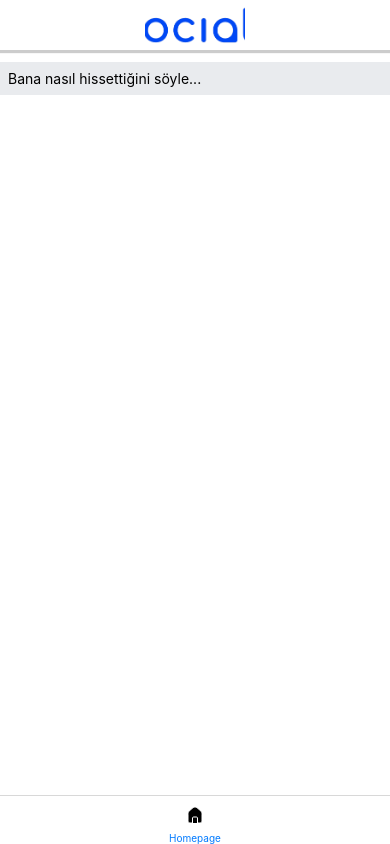
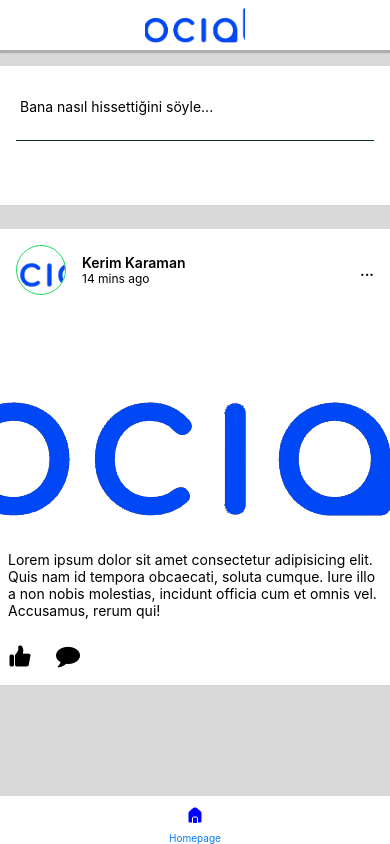
Before and after one commit to kerimkaraman/social-media-app-rn, a React Native app: screen /BottomTabs in a window 390 px wide. Built offline with nearby package versions, Linux system fonts and the light colour scheme.

Commit message:
creating createpost and post components

```diff
--- /dev/null
+++ b/assets/svg/AddImage.jsx
@@ -0,0 +1,30 @@
+import * as React from "react";
+import Svg, { Path, Circle } from "react-native-svg";
+const AddImage = (props) => (
+  <Svg
+    width={24}
+    height={24}
+    viewBox="0 0 24 24"
+    fill="none"
+    xmlns="http://www.w3.org/2000/svg"
+    {...props}
+  >
+    <Path
+      fillRule="evenodd"
+      clipRule="evenodd"
+      d="M2.0186 7.49541C2 8.22358 2 9.05225 2 10V12H10.0971C9.76426 11.8433 9.40022 11.74 9.01534 11.7015L7 11.5H6.99999C5.68663 11.3687 5.02995 11.303 4.49718 11.087C3.36574 10.6283 2.50574 9.67803 2.1619 8.50656C2.0787 8.22308 2.03826 7.91099 2.0186 7.49541ZM21.8742 5.77457L21.5 17C20.5396 17 19.6185 16.6185 18.9393 15.9393L17.8123 14.8123C17.4423 14.4423 17.2572 14.2572 17.0697 14.1385C16.4165 13.7251 15.5835 13.7251 14.9303 14.1385C14.7428 14.2572 14.5577 14.4423 14.1877 14.8123L13.4145 15.5855C12.8925 16.1075 12 15.7378 12 14.9996V22H14C17.7712 22 19.6569 22 20.8284 20.8284C22 19.6569 22 17.7712 22 14V10C22 8.20744 22 6.8409 21.8742 5.77457Z"
+      fill="#222222"
+    />
+    <Path
+      d="M3 10C3 8.08611 3.00212 6.75129 3.13753 5.74416C3.26907 4.76579 3.50966 4.2477 3.87868 3.87868C4.2477 3.50966 4.76579 3.26907 5.74416 3.13753C6.75129 3.00212 8.08611 3 10 3H14C15.9139 3 17.2487 3.00212 18.2558 3.13753C19.2342 3.26907 19.7523 3.50966 20.1213 3.87868L20.8112 3.18882L20.1213 3.87868C20.4903 4.2477 20.7309 4.76579 20.8625 5.74416C20.9979 6.75129 21 8.08611 21 10V14C21 15.9139 20.9979 17.2487 20.8625 18.2558C20.7309 19.2342 20.4903 19.7523 20.1213 20.1213C19.7523 20.4903 19.2342 20.7309 18.2558 20.8625C17.2487 20.9979 15.9139 21 14 21H13V14C13 13.9818 13 13.9637 13 13.9456C13.0001 13.5215 13.0002 13.1094 12.9545 12.7695C12.903 12.3863 12.7774 11.949 12.4142 11.5858C12.051 11.2226 11.6137 11.097 11.2305 11.0455C10.8906 10.9998 10.4785 10.9999 10.0544 11C10.0363 11 10.0182 11 10 11H3V10Z"
+      stroke="#222222"
+      strokeWidth={2}
+    />
+    <Circle cx={16} cy={8} r={2} fill="#222222" />
+    <Path
+      d="M8 16V15H9V16H8ZM3.62469 20.7809C3.19343 21.1259 2.56414 21.056 2.21913 20.6247C1.87412 20.1934 1.94404 19.5641 2.37531 19.2191L3.62469 20.7809ZM7 21V16H9V21H7ZM8 17H3V15H8V17ZM8.6247 16.7809L3.62469 20.7809L2.37531 19.2191L7.3753 15.2191L8.6247 16.7809Z"
+      fill="#222222"
+    />
+  </Svg>
+);
+export default AddImage;
--- a/assets/svg/HomeIcon.jsx
+++ b/assets/svg/HomeIcon.jsx
@@ -5,17 +5,17 @@ const HomeIcon = (props) => (
     width={24}
     height={24}
     viewBox="0 0 24 24"
-    fill={props.focused ? "black" : "white"}
+    fill={props.focused ? "blue" : "white"}
     xmlns="http://www.w3.org/2000/svg"
     {...props}
   >
     <Path
       d="M5 12.7596C5 11.4019 5 10.723 5.27446 10.1262C5.54892 9.52949 6.06437 9.08769 7.09525 8.20407L8.09525 7.34693C9.95857 5.7498 10.8902 4.95123 12 4.95123C13.1098 4.95123 14.0414 5.7498 15.9047 7.34693L16.9047 8.20407C17.9356 9.08769 18.4511 9.52949 18.7255 10.1262C19 10.723 19 11.4019 19 12.7596V17C19 18.8856 19 19.8284 18.4142 20.4142C17.8284 21 16.8856 21 15 21H9C7.11438 21 6.17157 21 5.58579 20.4142C5 19.8284 5 18.8856 5 17V12.7596Z"
-      stroke={props.focused ? "white" : "#222222"}
+      stroke={props.focused ? "white" : "blue"}
     />
     <Path
       d="M14.5 21V16C14.5 15.4477 14.0523 15 13.5 15H10.5C9.94772 15 9.5 15.4477 9.5 16V21"
-      stroke={props.focused ? "white" : "#222222"}
+      stroke={props.focused ? "white" : "blue"}
       strokeLinecap="round"
       strokeLinejoin="round"
     />
--- a/babel.config.js
+++ b/babel.config.js
@@ -2,6 +2,6 @@ module.exports = function (api) {
   api.cache(true);
   return {
     presets: ["babel-preset-expo"],
-    plugins: ["nativewind/babel"],
+    plugins: ["nativewind/babel", "react-native-reanimated/plugin"],
   };
 };
--- a/components/CreatePost.jsx
+++ b/components/CreatePost.jsx
@@ -1,10 +1,79 @@
-import { View, Text, TextInput } from "react-native";
+import {
+  View,
+  Text,
+  TextInput,
+  Pressable,
+  TouchableOpacity,
+} from "react-native";
 import React from "react";
+import AddImage from "../assets/svg/AddImage";
+import * as ImagePicker from "expo-image-picker";
+import Animated from "react-native-reanimated";
+import { useSharedValue, withTiming } from "react-native-reanimated";
 
 export default function CreatePost() {
+  const [image, setImage] = React.useState(null);
+  const height = useSharedValue(0);
+  const overflow = useSharedValue("hidden");
+
+  const pickImage = async () => {
+    let result = await ImagePicker.launchImageLibraryAsync({
+      mediaTypes: ImagePicker.MediaTypeOptions.All,
+      allowsEditing: true,
+      aspect: [4, 3],
+      quality: 1,
+    });
+    console.log(result);
+    if (!result.canceled) {
+      setImage(result.assets[0].uri);
+    }
+  };
+
+  const handleOnFocus = () => {
+    height.value = withTiming(height.value + 50, {
+      duration: 500,
+    });
+  };
+
+  const handleOnBlur = () => {
+    height.value = withTiming(height.value - 50, {
+      duration: 500,
+    });
+  };
+
   return (
-    <View className="bg-custom-lightgrey p-2 mt-3">
-      <TextInput placeholder="Bana nasıl hissettiğini söyle..." />
+    <View className="bg-white px-4 py-6 my-4">
+      <View className="flex-col gap-y-10">
+        <View>
+          <TextInput
+            onFocus={handleOnFocus}
+            onBlur={handleOnBlur}
+            className="w-[100%] max-h-[100px] border-b px-1 py-2 border-custom-darkgreen"
+            multiline={true}
+            placeholder="Bana nasıl hissettiğini söyle..."
+          />
+        </View>
+        <Animated.View
+          style={{ height, overflow }}
+          className="flex-row justify-between items-center"
+        >
+          <View className="flex-row items-center gap-x-2">
+            <TouchableOpacity onPress={pickImage}>
+              <AddImage />
+            </TouchableOpacity>
+            <Text
+              className={`${
+                image != null ? "text-custom-green" : "text-custom-red"
+              }`}
+            >
+              {image != null ? "Image selected" : "No image selected"}
+            </Text>
+          </View>
+          <Pressable className="bg-custom-green py-1.5 px-6 rounded-md">
+            <Text className="text-white font-medium">Paylaş</Text>
+          </Pressable>
+        </Animated.View>
+      </View>
     </View>
   );
 }
--- a/components/Post.jsx
+++ b/components/Post.jsx
@@ -1,10 +1,51 @@
-import { View, Text } from "react-native";
+import { View, Text, Image, Pressable, TouchableOpacity } from "react-native";
 import React from "react";
+import { AntDesign, FontAwesome } from "@expo/vector-icons";
 
 export default function Post() {
+  const [isLiked, setIsLiked] = React.useState(false);
+
   return (
-    <View>
-      <Text>Post</Text>
+    <View className="bg-white flex-col gap-y-6 mt-2 py-4">
+      <View className="flex-row items-center justify-between px-4">
+        <View className="flex-row items-center gap-x-4">
+          <Image
+            style={{ objectFit: "contain" }}
+            className="w-[50px] h-[50px] rounded-full border border-custom-green"
+            source={require("../assets/images/logo.png")}
+          />
+          <View className="flex-col">
+            <Text className="font-semibold">Kerim Karaman</Text>
+            <Text className="text-xs">14 mins ago</Text>
+          </View>
+        </View>
+        <View>
+          <Text className="font-bold">...</Text>
+        </View>
+      </View>
+      <View>
+        <Image
+          source={require("../assets/images/logo.png")}
+          style={{ width: "100%", objectFit: "contain" }}
+        />
+        <Text className="px-2">
+          Lorem ipsum dolor sit amet consectetur adipisicing elit. Quis nam id
+          tempora obcaecati, soluta cumque. Iure illo a non nobis molestias,
+          incidunt officia cum et omnis vel. Accusamus, rerum qui!
+        </Text>
+      </View>
+      <View className="px-2 flex-row gap-x-6">
+        <TouchableOpacity onPress={() => setIsLiked(!isLiked)}>
+          <AntDesign
+            name="like1"
+            size={24}
+            color={isLiked ? "blue" : "black"}
+          />
+        </TouchableOpacity>
+        <Pressable>
+          <FontAwesome name="comment" size={24} color="black" />
+        </Pressable>
+      </View>
     </View>
   );
 }
--- a/package.json
+++ b/package.json
@@ -26,6 +26,7 @@
     "react-native": "0.72.6",
     "react-native-get-random-values": "^1.9.0",
     "react-native-image-picker": "^7.0.0",
+    "react-native-reanimated": "~3.3.0",
     "react-native-safe-area-context": "4.6.3",
     "react-native-screens": "~3.22.0",
     "react-native-svg": "13.9.0",
--- a/screens/Homepage.jsx
+++ b/screens/Homepage.jsx
@@ -1,13 +1,17 @@
-import { View, Text, SafeAreaView } from "react-native";
+import { View, Text, SafeAreaView, ScrollView } from "react-native";
 import React from "react";
 import CreatePost from "../components/CreatePost";
 import PageHeader from "../components/PageHeader";
+import Post from "../components/Post";
 
 export default function Homepage() {
   return (
     <SafeAreaView style={{ flex: 1, backgroundColor: "white" }}>
-      <PageHeader />
-      <CreatePost />
+      <ScrollView className="bg-custom-lightgrey">
+        <PageHeader />
+        <CreatePost />
+        <Post />
+      </ScrollView>
     </SafeAreaView>
   );
 }
--- a/screens/SignUp.js
+++ b/screens/SignUp.js
@@ -73,7 +73,7 @@ export default function SignUp({ navigation }) {
       xhr.send(null);
     });
 
-    const fileRef = ref_storage(STORAGE, userId);
+    const fileRef = ref_storage(STORAGE, "pfps/" + userId);
     const result = await uploadBytes(fileRef, blob);
     console.log("Successfully loaded!");
     blob.close();
--- a/tailwind.config.js
+++ b/tailwind.config.js
@@ -12,7 +12,8 @@ module.exports = {
         "custom-green": "#1ED860",
         "custom-darkblue": "#1A1F22",
         "custom-red": "#BF0000",
-        "custom-lightgrey": "#E9EBEE",
+        "custom-lightgrey": "#d9d9d9",
+        "custom-verylightgrey": "#F9F8F8",
       },
     },
   },
```
Also changed, not shown: store/slices/postSlice.js (deleted, +0 -17 lines), 1 other file (tests, documents, lock files or other folders).
